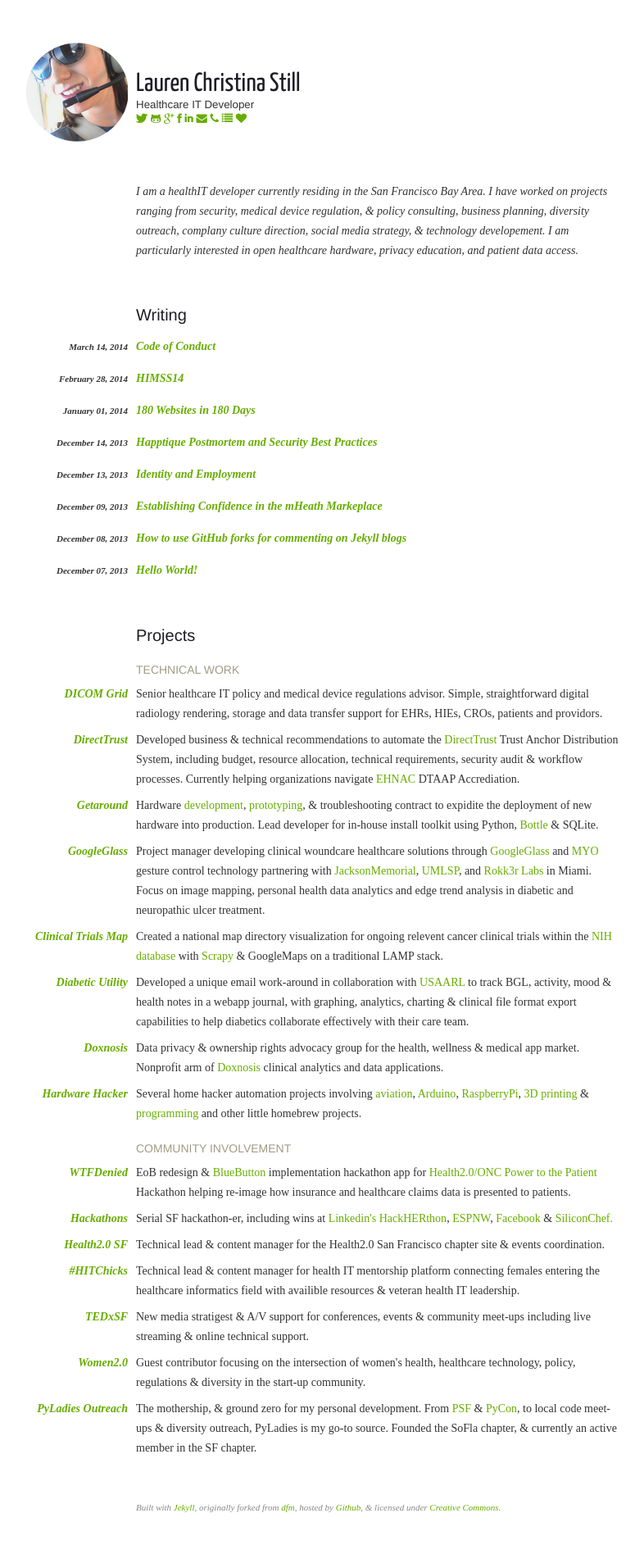
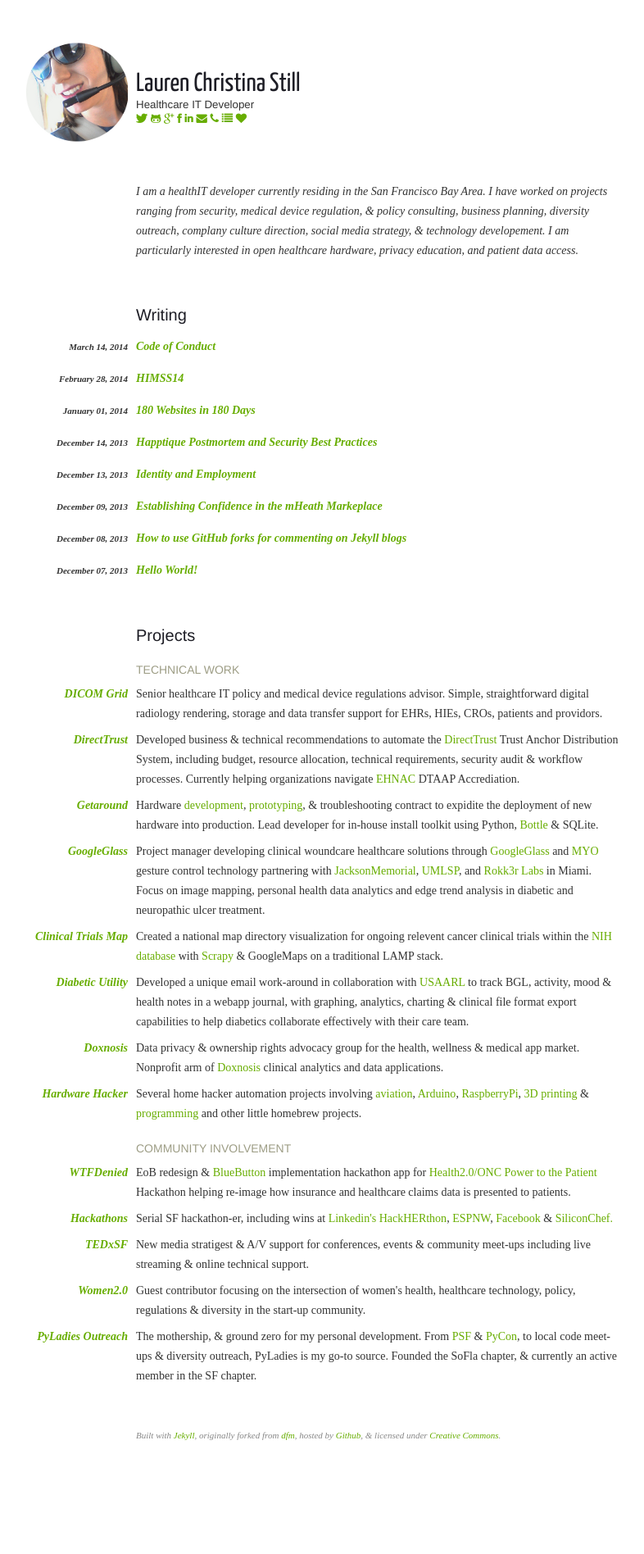
Before and after one commit to laurenstill/laurenstill.github.io, a Jekyll site: the page built from index.html, in a window 1280 px wide. Shown: the whole page at 82% size, without its empty margins (279-1065 px from the left). Built offline with Jekyll 4.4.1, drawn with Linux system fonts in a browser that asks for light colours; after the commit the page ends 1808 px from its top, so only the background shows below that.

Commit message:
Update index.html

```diff
--- a/_layouts/index.html
+++ b/_layouts/index.html
@@ -124,14 +124,19 @@ layout: default
                     Serial SF hackathon-er, including wins at <a href="http://munimobile.herokuapp.com/">Linkedin's HackHERthon</a>, <a href="http://doesparkingsuck.herokuapp.com/">ESPNW</a>, <a href="http://photovoyage.herokuapp.com/">Facebook</a> &amp; <a href="http://makezine.com/2013/10/11/silicon-chef-female-focused-hardware-hackathon/">SiliconChef.</a>
                 </span>
             </li>
-            <li class="project">
+
+
+
+         <!--   <li class="project">
                 <span class="project-name">
                     <a href="http://health2sf.com/">Health2.0 SF</a>
                 </span>
                 <span class="project-desc">
                     Technical lead &amp; content manager for the Health2.0 San Francisco chapter site &amp; events coordination.
                 </span>
-            </li>
+
+
+
             <li class="project">
                 <span class="project-name">
                     <a href="http://wwww.hitchicks.com">#HITChicks</a>
@@ -140,6 +145,10 @@ layout: default
                     Technical lead &amp; content manager for health IT mentorship platform connecting females entering the healthcare informatics field with availible resources &amp; veteran health IT leadership.
                 </span>
             </li>
+
+            -->
+
+
              <li class="project">
                 <span class="project-name">
                     <a href="http://tedxsf.org">TEDxSF</a>
```
